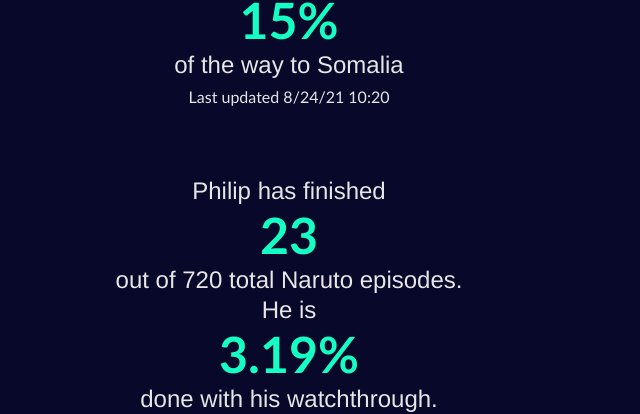
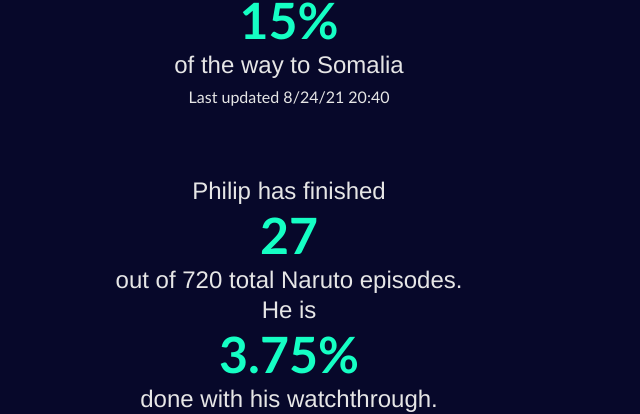
Before and after one commit to DairyProducts/dairyproducts.github.io, a plain HTML site: page index.html in a window 1280 px wide. Shown: the part 163-577 px from the top of the page, 351-991 px from the left. Drawn offline with Linux system fonts and the light colour scheme.

Commit message:
Update index.html

```diff
--- a/index.html
+++ b/index.html
@@ -9,7 +9,7 @@
 <h2>The boat is</h2>
 <h1>15%</h1>
 <h2>of the way to Somalia</h2>
-<p>Last updated 8/24/21 10:20</p>
+<p>Last updated 8/24/21 20:40</p>
 <h3>&nbsp;</h3>>
 <h2>Philip has finished</h2>
 <h1 id="episodesdone"></h1>
@@ -53,7 +53,7 @@
     // Display the result in the element with id="demo"
     document.getElementById("demo").innerHTML = days + "d " + hours + "h "
     + minutes + "m " + seconds + "s ";
-    var done = 23
+    var done = 27
     document.getElementById("episodesdone").innerHTML = done
     document.getElementById("precentdone").innerHTML = Math.floor(done / 720 * 100*100)/100 + "%"
 
```
